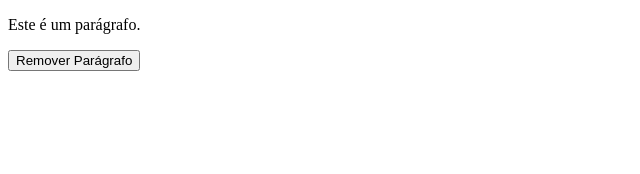
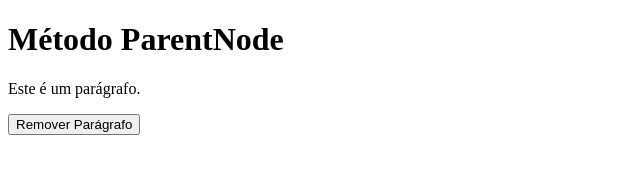
Before and after one commit to Jounys/Exercicios-JS, a plain HTML site: page 05_agenda/01_GPT.html in a window 1280 px wide. Shown: the whole page, without its empty margins (0-640 px from the left). Drawn offline with Linux system fonts and the light colour scheme.

Commit message:
Praticando versionamento. h1 add

```diff
--- a/05_agenda/01_GPT.html
+++ b/05_agenda/01_GPT.html
@@ -8,6 +8,7 @@
 <body>
 
     <div id="container">
+        <h1>Método ParentNode</h1>
         <p id="paragrafo">Este é um parágrafo.</p>
         <button onclick="removerParagrafo()">Remover Parágrafo</button>
     </div>
```
